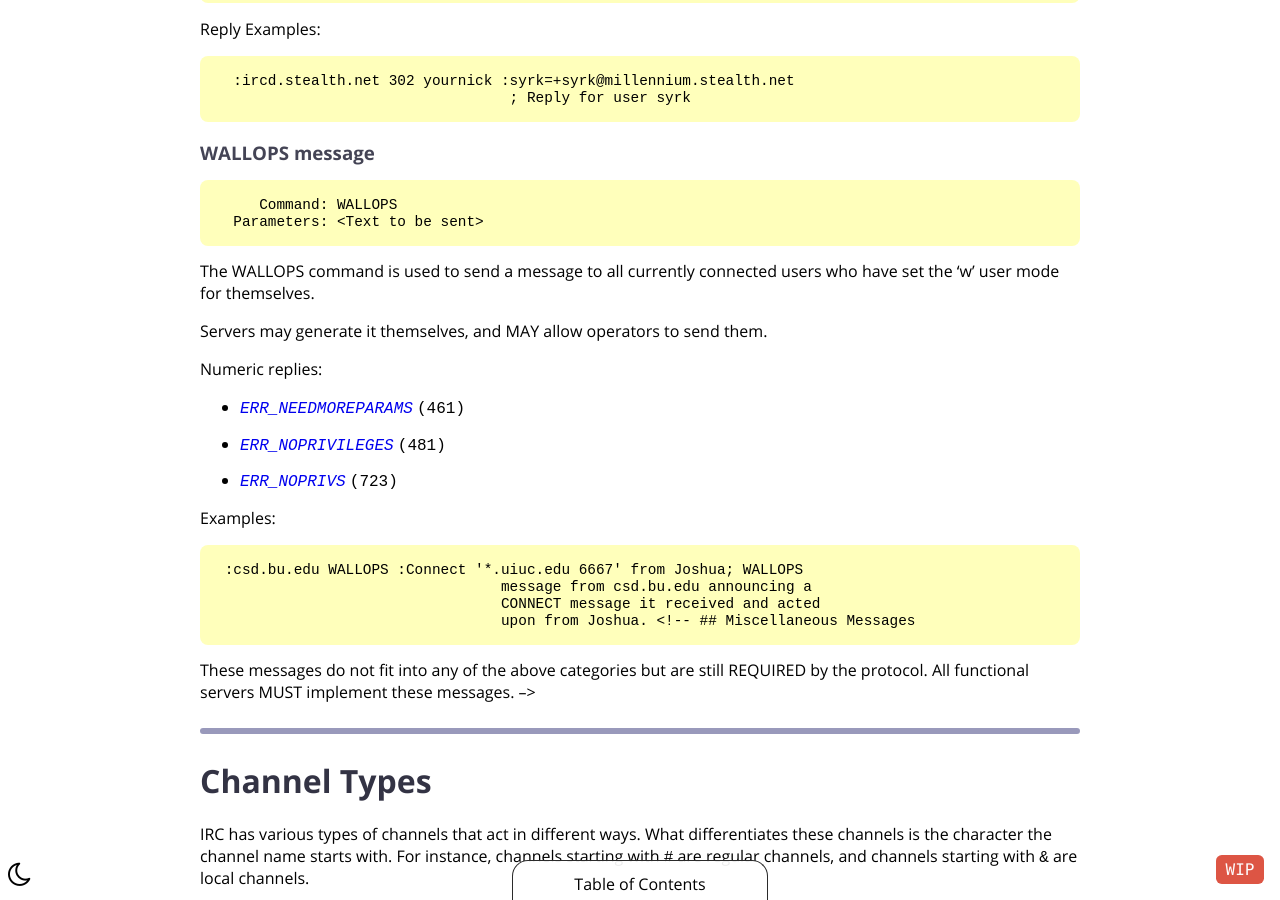
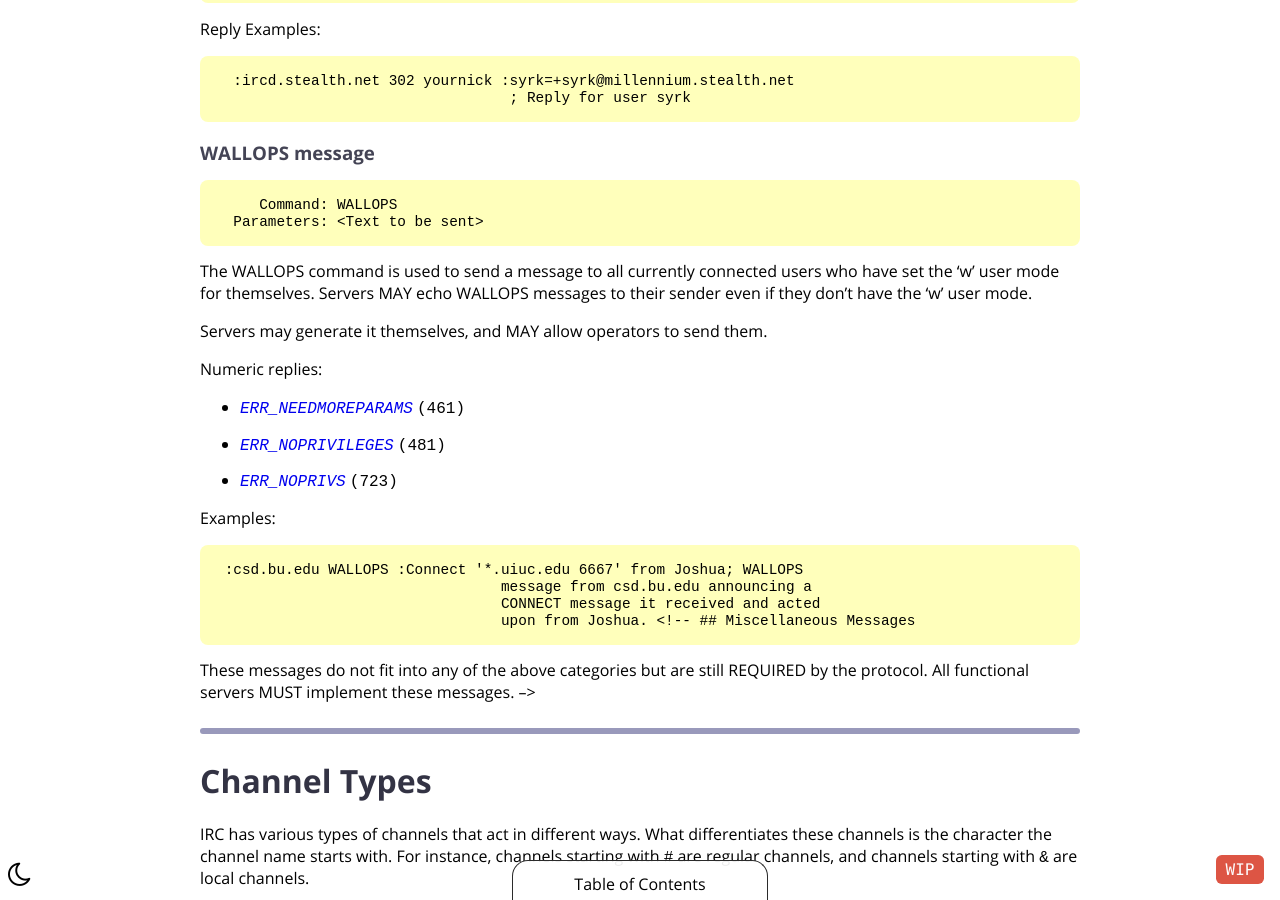
Before and after one commit to ircdocs/modern-irc, a Jekyll site: the page built from index.md, in a window 1280 px wide and 900 px high, scrolled down 37812 px. Built offline with Jekyll 4.4.1, drawn with Linux system fonts in a browser that asks for light colours.

Commit message:
Mention WALLOPS may be echo even without +w

```diff
--- a/index.md
+++ b/index.md
@@ -1498,6 +1498,7 @@ Reply Examples:
       Parameters: <Text to be sent>
 
 The WALLOPS command is used to send a message to all currently connected users who have set the 'w' user mode for themselves.
+Servers MAY echo WALLOPS messages to their sender even if they don't have the 'w' user mode.
 
 Servers may generate it themselves, and MAY allow operators to send them.
 
```
